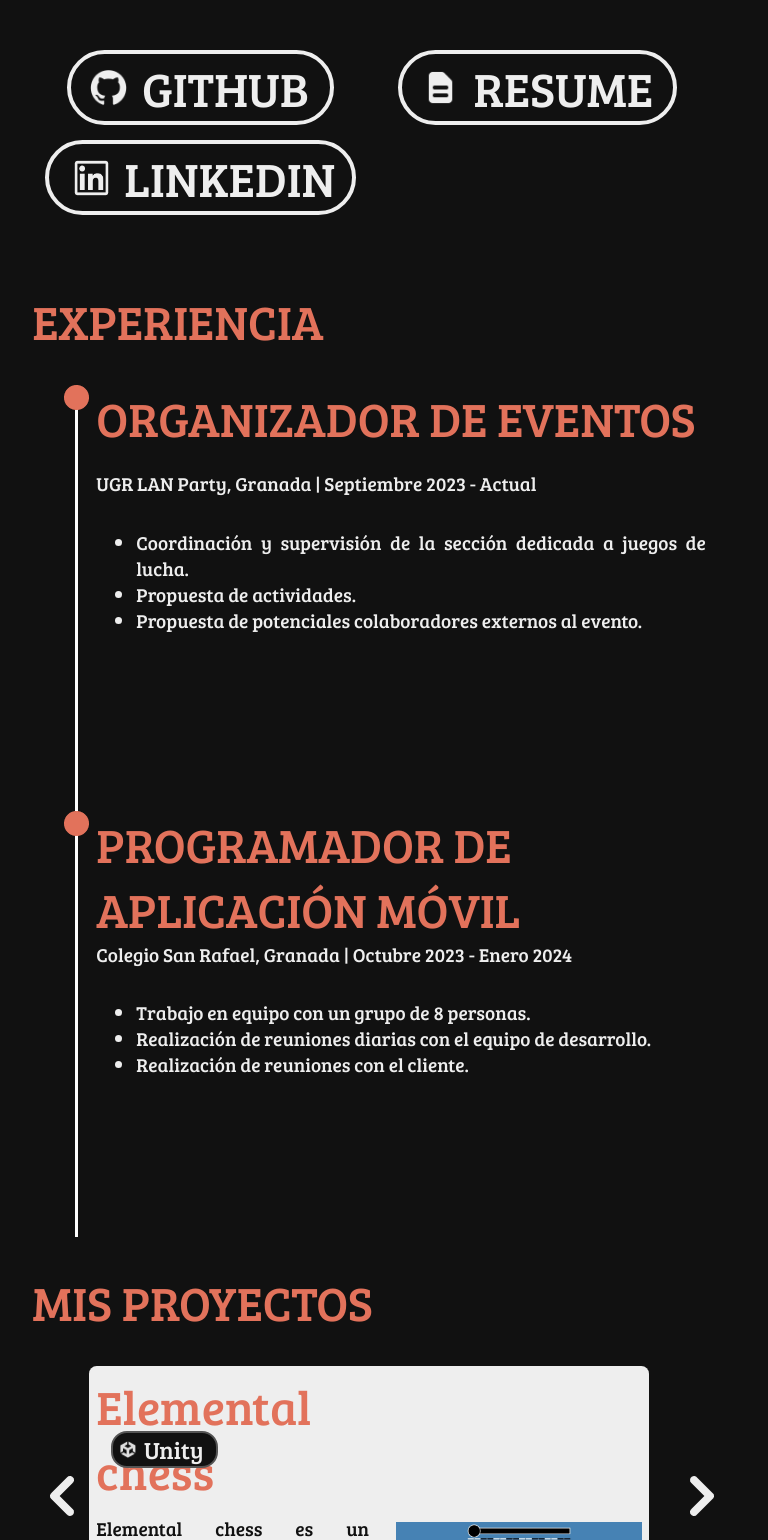
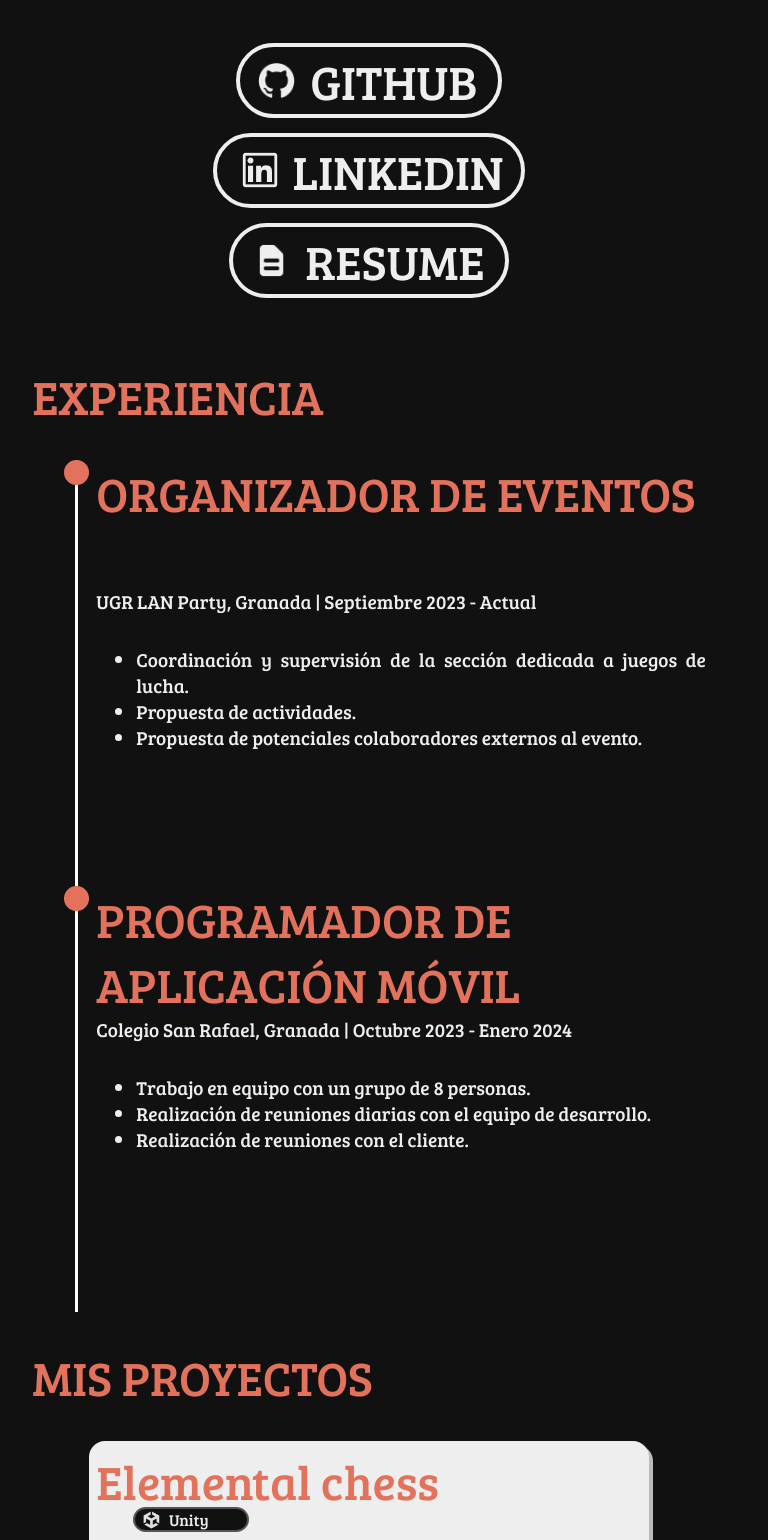
Before and after one commit to jepalfer/portfolio, a React (Create React App) app: page / in a window 768 px wide. Shown: the part 640-2180 px from the top of the page. Built offline with nearby package versions, Linux system fonts and the light colour scheme.

Commit message:
changed about me responsivity

```diff
--- a/src/components/aboutMe.jsx
+++ b/src/components/aboutMe.jsx
@@ -23,15 +23,21 @@ function AboutMe({mode}) {
       </p>
       <Separator/>
       <section className="Buttons-grid">
-        <GithubButton mode = {mode}/>
-        <section id="Vertical-separator-1">
-        </section>
-        <CvButton mode = {mode}/>
-        <section id="Vertical-separator-2">
-        </section>
-        <section id="Vertical-separator-3">
-        </section>
-        <LinkedinButton mode={mode}/>
+        <article id="Github-section">
+          <GithubButton mode = {mode}/>
+        </article>
+        <article id="Vertical-separator-1">
+        </article>
+        <article id="CV-section">
+          <CvButton mode = {mode}/>
+        </article>
+        <article id="Vertical-separator-2">
+        </article>
+        <article id="Vertical-separator-3">
+        </article>
+        <article id="Linkedin-section">
+          <LinkedinButton mode={mode}/>
+        </article>
       </section>
 
     </section>
--- a/src/css/experience.css
+++ b/src/css/experience.css
@@ -15,7 +15,7 @@
 
 .Experience-content-grid {
     display: grid;
-    grid-template-rows: auto 10% 70%;
+    grid-template-rows: auto 10% 60%;
     /* align-items: start; */
 
     /* margin-top: -30px; */
--- a/src/css/media.css
+++ b/src/css/media.css
@@ -8,13 +8,25 @@
 
 }
 @media (max-width: 700px) { /* Stretch screens */
-    .Buttons-grid{
+    /* .Buttons-grid{
         display: grid;
         grid-template-columns: 100%;
         grid-template-rows: 20% 20% 20% 20% 20%;
         align-items: center;
         justify-items: center;
     }
+    #CV-section {
+        grid-column: 1;
+        grid-row: 5;
+        justify-self: center;
+        width: auto;
+    }
+    #Linkedin-section {
+        grid-column: 1;
+        grid-row: 3;
+        justify-self: center;
+        width: auto;
+    } */
     /* .Down-bar {
       display: inline-block;
       background-color: #ff0000;
@@ -22,13 +34,13 @@
     #Vertical-separator-1 {
         display: inline-block;
     }
-
+    /*
     #Vertical-separator-2 {
         display: inline-block;
     }
     #Vertical-separator-3 {
         display: none;
-    }
+    } */
 }
 
 @media (min-width: 700px) and (max-width: 1385px) { /* medium screens*/
@@ -40,19 +52,27 @@
         align-items: center;
         justify-items: center;
     }
+
+    #CV-section {
+        grid-column: 1/3;
+        grid-row: 3;
+        justify-self: center;
+        width: auto;
+    }
+
     #Vertical-separator-1 {
         display: none;
     }
 
     #Vertical-separator-2 {
-        display: inline-block;
+        display: none;
     }
     #Vertical-separator-3 {
-        display: inline-block;
+        display: none;
     }
 }
 
-@media (max-width:1033px) { /* medium screens*/
+@media (max-width:1033px) or (max-aspect-ratio: 1/1){ /* medium screens*/
 
     .Grid-open{
         display: grid;
@@ -62,6 +82,25 @@
       .Side-bar{
           display: none;
       }
+      .Buttons-grid{
+        display: grid;
+        grid-template-columns: 100%;
+        grid-template-rows: 20% 20% 20% 20% 20%;
+        align-items: center;
+        justify-items: center;
+    }
+    #CV-section {
+        grid-column: 1;
+        grid-row: 5;
+        justify-self: center;
+        width: auto;
+    }
+    #Linkedin-section {
+        grid-column: 1;
+        grid-row: 3;
+        justify-self: center;
+        width: auto;
+    }
 }
 
 @media (min-width: 1385px) { /*Big screens*/
--- a/src/css/projectCard.css
+++ b/src/css/projectCard.css
@@ -1,12 +1,13 @@
 .Project-card {
-    height: 30vw;
+    min-height: 33vw;
+    height: auto;
     width: 90%;
-    border-radius: 1.0vw;
+    border-radius: 1.0em;
     display: grid;
     justify-items: right;
     align-items: center;
     padding: 1vw;
-    grid-template-columns: 50% auto;
+    grid-template-columns: auto auto;
 }
 .Change-project-button {
     height: 5em;
@@ -16,18 +17,21 @@
 }
 .Dark-mode-project-card {
     background-color: #eee;
+    box-shadow: 0.25em 0.25em 0px 0px #bbb;
 }
 
 .Light-mode-project-card {
     background-color: #111;
+    box-shadow: 0.25em 0.25em 0px 0px #444;
 }
 
 .Project-content {
     width: 100%;
     height: 100%;
     display: grid;
-    grid-template-rows: 12.5% auto 57.5% 10%;
-    /* align-items: center; */
+    grid-template-rows: auto auto auto auto;
+    /* align-items:center; */
+    /* align-content: start; */
     justify-content: center;
 }
 
--- a/src/css/technology.css
+++ b/src/css/technology.css
@@ -2,14 +2,14 @@
     display: grid;
     grid-template-columns: 5% 20% 5% 70%;
     border-radius: 1em;
-    height: 75%;
-    width: 75%;
+    height: auto;
+    width: auto;
     align-items: center;
     /* justify-items: center; */
 }
 
 .Technology-text {
-    font-size: 1.5em;
+    font-size: 1em;
     font-family: 'breeserif', serif;
 }
 
```
